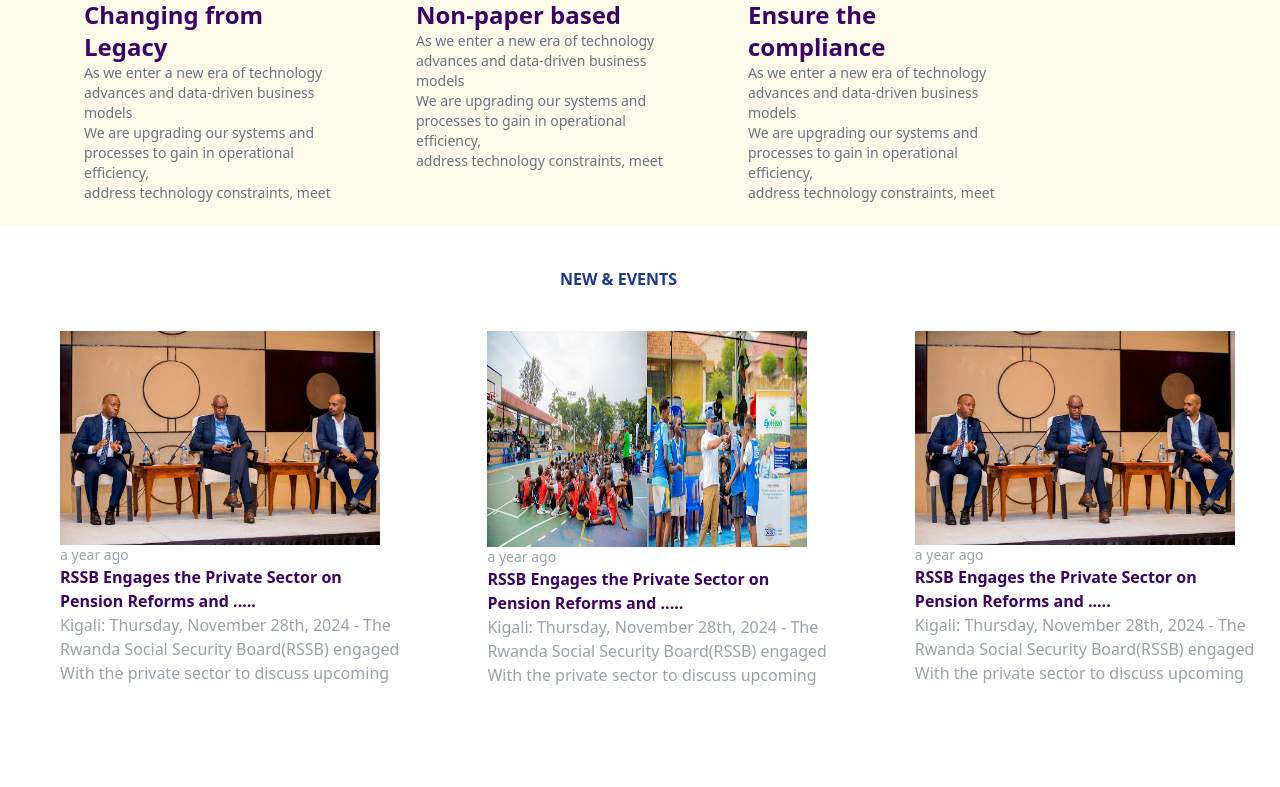
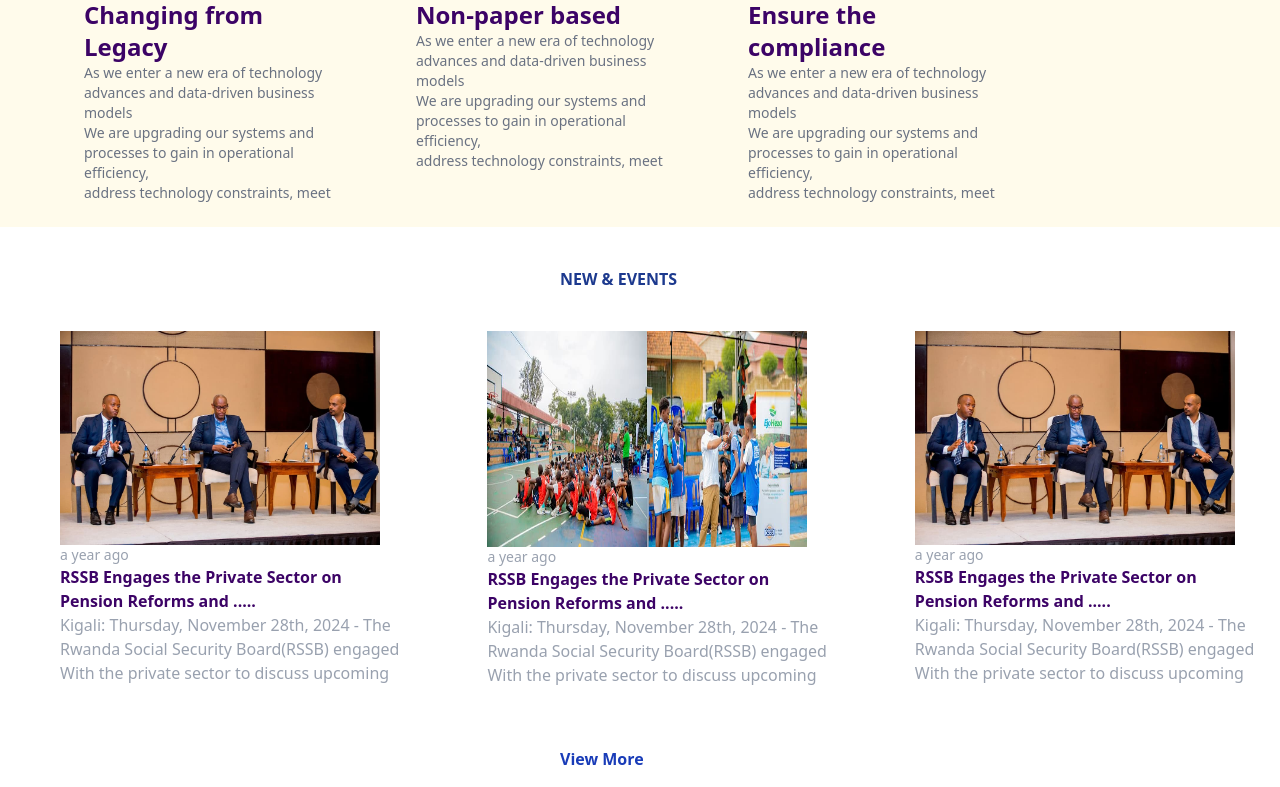
Before and after one commit to remyshingiro/rssbClone, a React (Vite) app: page / in a window 1280 px wide. Shown: the part 2009-2796 px from the top of the page. Built offline with nearby package versions, Linux system fonts and the light colour scheme.

Commit message:
Fixed view more button

```diff
--- a/src/News.jsx
+++ b/src/News.jsx
@@ -41,6 +41,10 @@ function News(){
                     <p class="text-nm text-gray-400">With the private sector to discuss upcoming</p>
                 </div>
             </div>
+
+            <div class="text-blue-800 font-bold rounded-md border-blue-700 ring-blue-900 ml-140 mt-15">
+                <button>View More</button>
+            </div>
          </div>
         </>
     )
```
